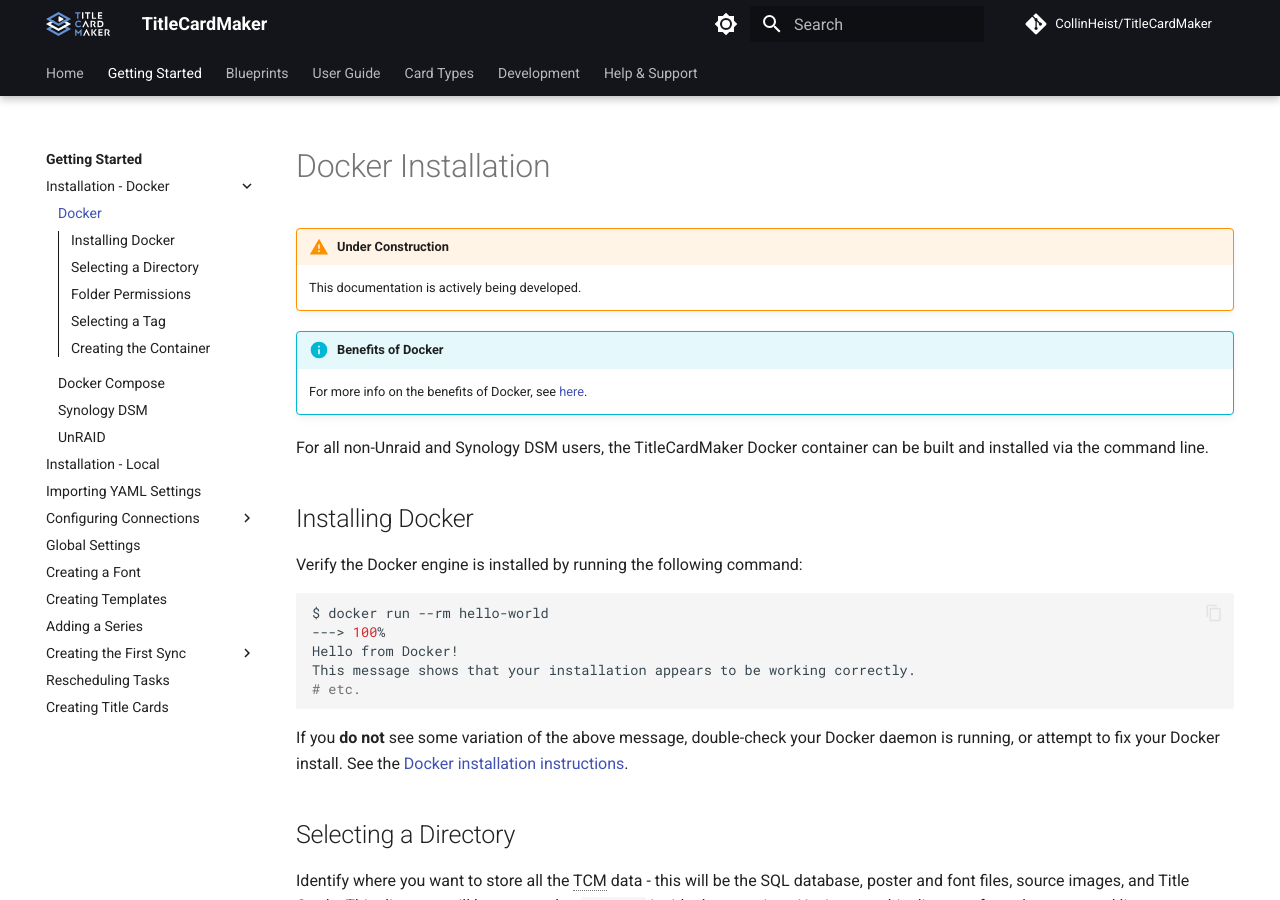
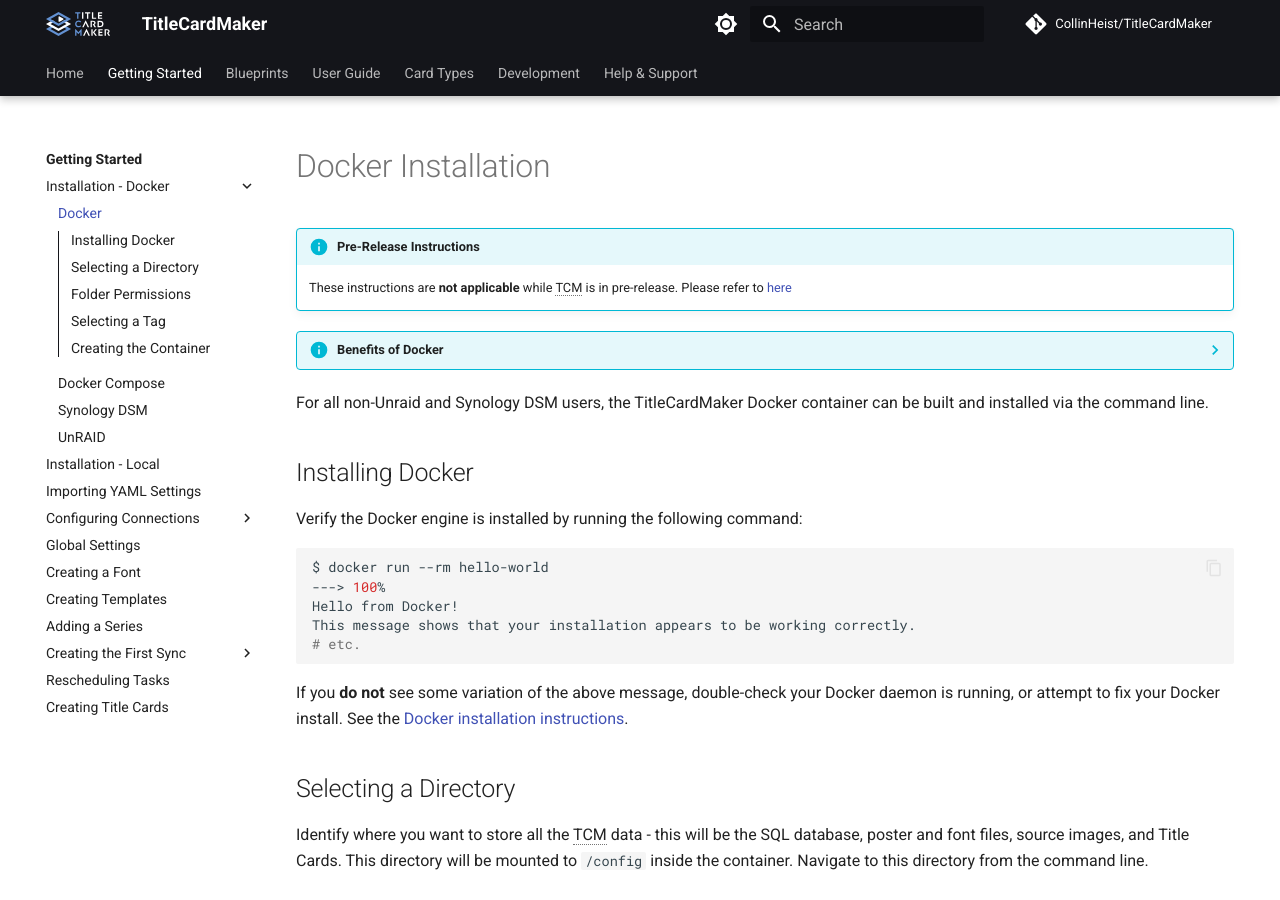
Before and after one commit to CollinHeist/TitleCardMaker, an MkDocs documentation site: the page built from docs/getting_started/docker/docker.md, in a window 1280 px wide and 900 px high. Built offline with MkDocs 1.6.1 and Material for MkDocs 9.7.7, drawn with Linux system fonts in a browser that asks for light colours; comment, search, counter and statistics services are not loaded.

Commit message:
[448] Add note to irrelevant Docker instruction docs

```diff
--- a/docs/getting_started/docker/docker.md
+++ b/docs/getting_started/docker/docker.md
@@ -6,11 +6,12 @@
 
 # Docker Installation
 
-!!! warning "Under Construction"
+!!! info "Pre-Release Instructions"
 
-    This documentation is actively being developed.
+    These instructions are __not applicable__ while TCM is in pre-release.
+    Please refer to [here](../index.md)
 
-!!! info "Benefits of Docker"
+??? info "Benefits of Docker"
 
     For more info on the benefits of Docker, see [here](./index.md).
 
```
Also changed, not shown: docs/getting_started/connections/sonarr.md (+2 -2 lines), docs/getting_started/docker/compose.md (+4 -0 lines), docs/getting_started/docker/index.md (+5 -0 lines), docs/getting_started/docker/synology.md (+6 -1 lines), docs/getting_started/docker/unraid.md (+6 -1 lines), 1 other file.
